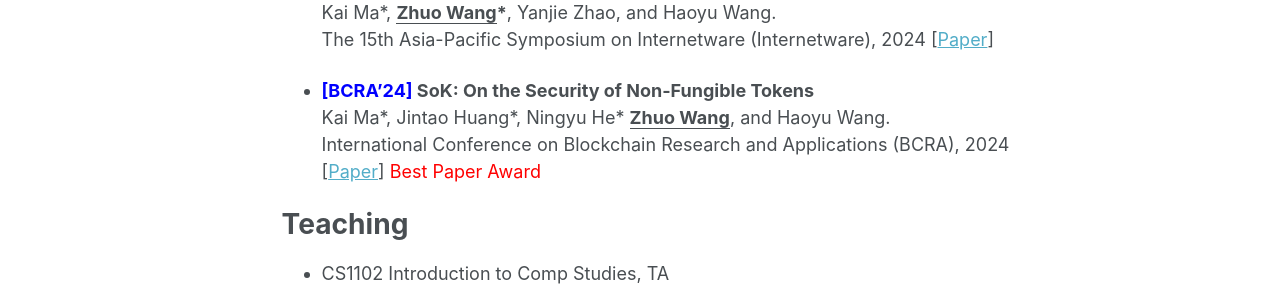
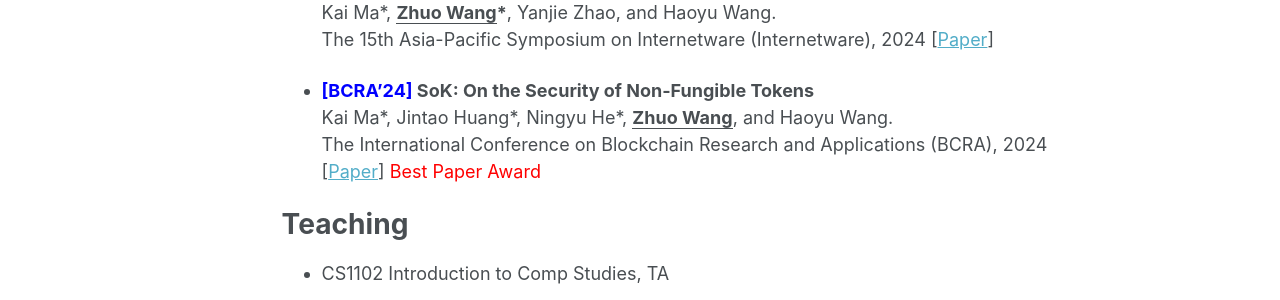
Before and after one commit to zhuozhuoH/zhuozhuoH.github.io, a Jekyll site: the page built from _pages/about.md, in a window 1280 px wide and 1301 px high. Shown: the part 757-1057 px from the top of the window. Built offline with Jekyll 4.4.1, drawn with Linux system fonts in a browser that asks for light colours; some web fonts are replaced.

Commit message:
Update about.md

```diff
--- a/_pages/about.md
+++ b/_pages/about.md
@@ -50,8 +50,8 @@ Before that, I obtained my Bachelor's Degree (under the supervision of **[Prof.
     <br>The 15th Asia-Pacific Symposium on Internetware (Internetware), 2024 [[Paper](https://dl.acm.org/doi/10.1145/3671016.3671402)]
 
 * **<span style="color:#0000FF">\[BCRA'24\]</span> SoK: On the Security of Non-Fungible Tokens**
-    <br>Kai Ma\*, Jintao Huang\*, Ningyu He\* **<u>Zhuo Wang</u>**, and Haoyu Wang.
-    <br>International Conference on Blockchain Research and Applications (BCRA), 2024 [[Paper](https://arxiv.org/abs/2312.08000)] <span style="color:#FF0000">Best Paper Award</span>
+    <br>Kai Ma\*, Jintao Huang\*, Ningyu He\*, **<u>Zhuo Wang</u>**, and Haoyu Wang.
+    <br>The International Conference on Blockchain Research and Applications (BCRA), 2024 [[Paper](https://arxiv.org/abs/2312.08000)] <span style="color:#FF0000">Best Paper Award</span>
 
 # Teaching
 * CS1102 Introduction to Comp Studies, TA
```
